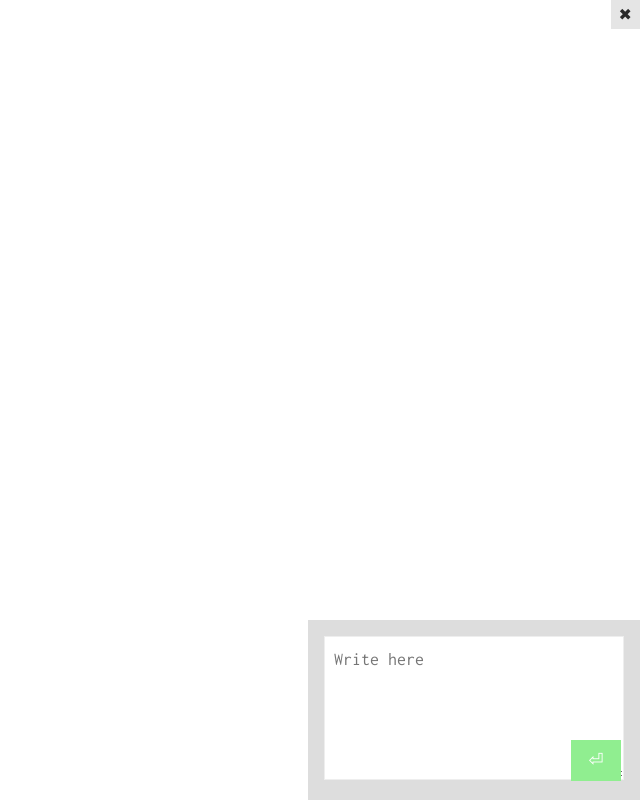
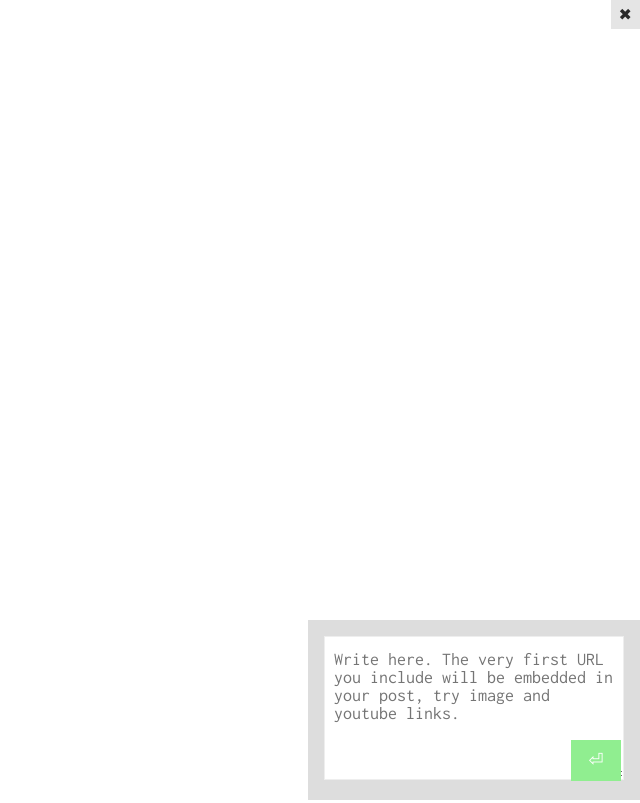
Before and after one commit to hmngwy/horizon, a website: page static/client.html in a window 1280 px wide. Shown: the whole page, without its empty margins (640-1280 px from the left). Drawn offline with Linux system fonts and the light colour scheme.

Commit message:
placeholder

```diff
--- a/static/client.html
+++ b/static/client.html
@@ -47,7 +47,7 @@
         <form data-userinput-postform>
 
 			<input type="text" data-userinput-postform-parent placeholder="root" disabled>
-            <textarea name="body" data-userinput-postform-body placeholder="Write here"></textarea>
+            <textarea name="body" data-userinput-postform-body placeholder="Write here. The very first URL you include will be embedded in your post, try image and youtube links."></textarea>
 
             <div class="captchawrap">
 				<!--fix this later to use environmental configuration-->
```
